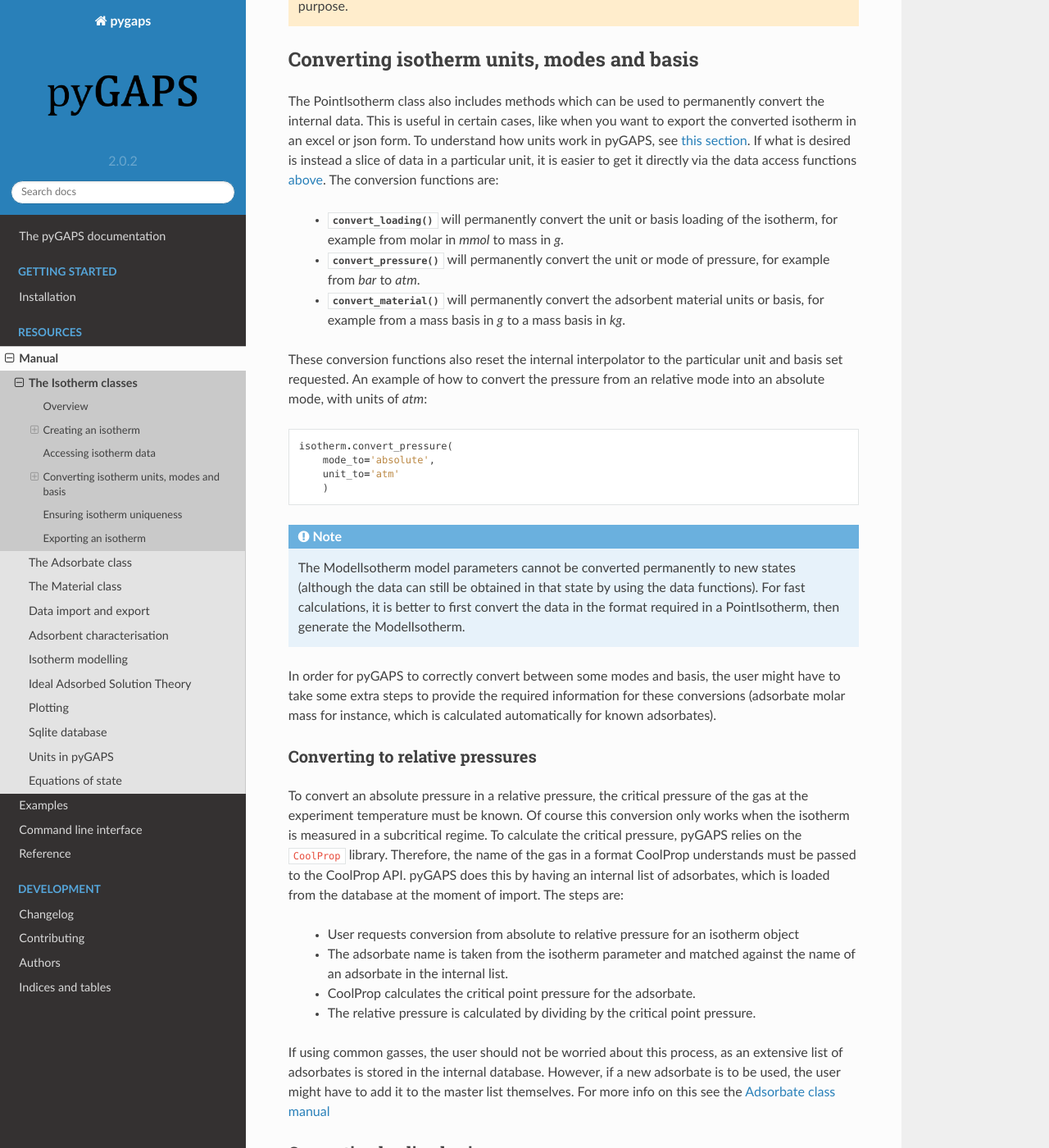
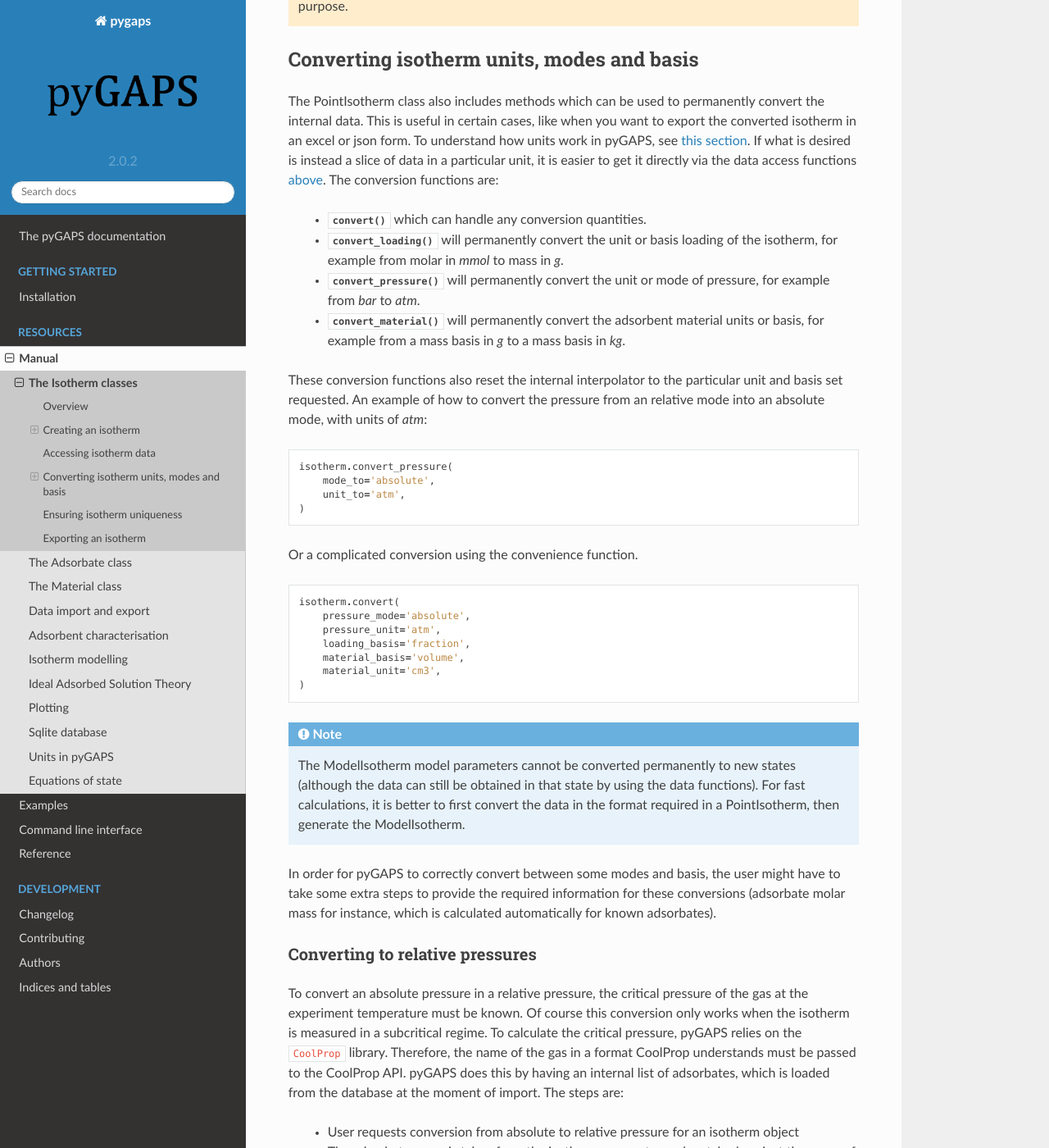
Before and after one commit to pauliacomi/pyGAPS, a Sphinx documentation site: the page built from docs/manual/isotherm.rst, in a window 1280 px wide and 1400 px high, scrolled down 7275 px. Shown: the whole window at 82% size. Built offline with Sphinx 7.4.7 and the Read the Docs theme 2.0.0, drawn with Linux system fonts in a browser that asks for light colours; pages that are not in the unit, such as notebooks, are missing from menus.

Commit message:
docstring fix

```diff
--- a/docs/manual/isotherm.rst
+++ b/docs/manual/isotherm.rst
@@ -422,6 +422,8 @@ is instead a slice of data in a particular unit, it is easier to get it directly
 via the data access functions :ref:`above <isotherms-manual-data>`. The
 conversion functions are:
 
+    - :meth:`~pygaps.core.pointisotherm.PointIsotherm.convert` which can
+      handle any conversion quantities.
     - :meth:`~pygaps.core.pointisotherm.PointIsotherm.convert_loading` will
       permanently convert the unit or basis loading of the isotherm, for example
       from molar in *mmol* to mass in *g*.
@@ -440,8 +442,20 @@ pressure from an relative mode into an absolute mode, with units of *atm*:
 
     isotherm.convert_pressure(
         mode_to='absolute',
-        unit_to='atm'
-        )
+        unit_to='atm',
+    )
+
+Or a complicated conversion using the convenience function.
+
+::
+
+    isotherm.convert(
+        pressure_mode='absolute',
+        pressure_unit='atm',
+        loading_basis='fraction',
+        material_basis='volume',
+        material_unit='cm3',
+    )
 
 .. note::
 
--- a/docs/manual/units.rst
+++ b/docs/manual/units.rst
@@ -40,10 +40,12 @@ state from either CoolProp or REFPROP.
 An example isotherm conversion with pressure:
 
 ::
+
     isotherm.convert_pressure(
         mode_to='absolute',
         unit_to='torr',
     )
+
 
 Internally, pressure conversions are handled by the
 :func:`~pygaps.utilities.converter_mode.c_pressure` function.
@@ -71,6 +73,7 @@ state from either CoolProp or REFPROP.
 Examples of isotherm conversion on loading:
 
 ::
+
     isotherm.convert_loading(
         basis_to='percent',
     )
@@ -79,6 +82,7 @@ Examples of isotherm conversion on loading:
         basis_to='mass',
         unit_to='g',
     )
+
 
 Internally, loading conversions are handled by the
 :func:`~pygaps.utilities.converter_mode.c_loading` function.
@@ -100,11 +104,13 @@ below and, check out the :ref:`Material <material-manual-manage>` manual.
 Example of isotherm conversion on material:
 
 ::
+
     isotherm.material.properties['density'] = 2
     isotherm.convert_material(
         basis_to='volume',
         unit_to='cm3',
     )
+
 
 Internally, material conversions are handled by the
 :func:`~pygaps.utilities.converter_mode.c_material`.
```
Also changed, not shown: 1 other file.
